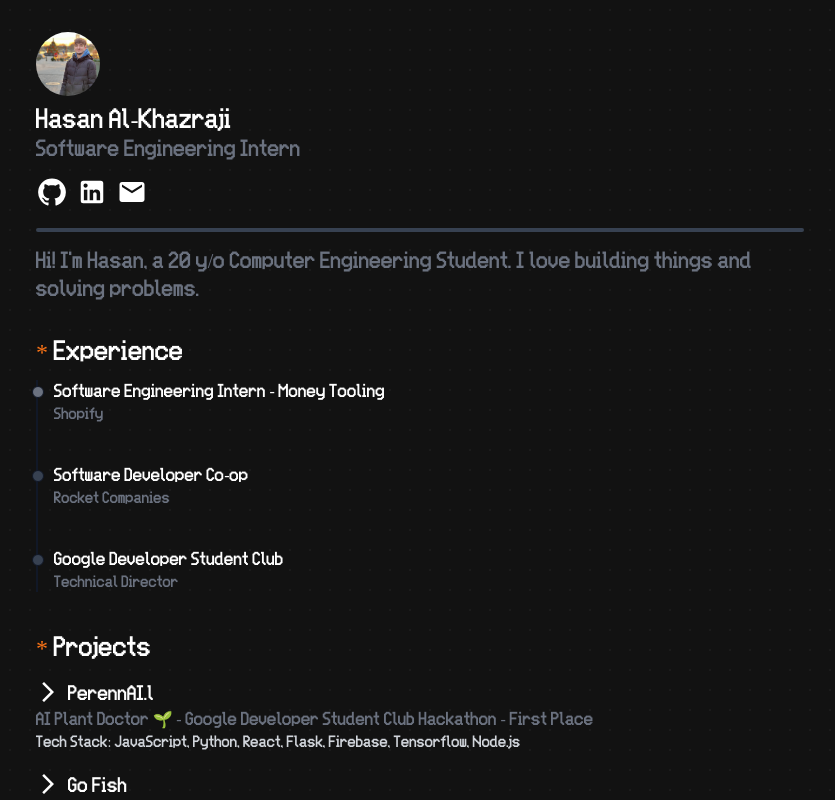
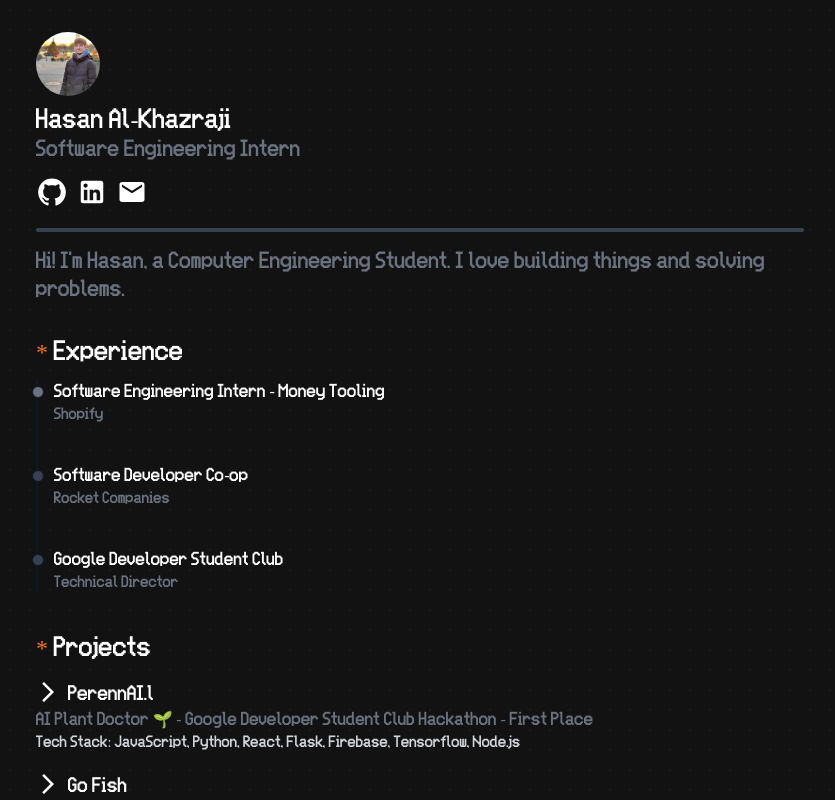
Before and after one commit to Hasan-Al-Khazraji/portfolio, a React (Create React App) app: page / in a window 1280 px wide. Shown: the top 800 px of the page, without its empty margins (220-1055 px from the left). Built offline with nearby package versions, Linux system fonts and the light colour scheme.

Commit message:
Update About component

```diff
--- a/src/components/About.jsx
+++ b/src/components/About.jsx
@@ -4,7 +4,7 @@ import Projects from './Projects';
 export default function About() {
     return (
         <div>
-            <h2 className="text-gray-500 text-xl mb-8">Hi! I'm Hasan, a 20 y/o Computer Engineering Student. I love building things and solving problems.</h2>
+            <h2 className="text-gray-500 text-xl mb-8">Hi! I'm Hasan, a Computer Engineering Student. I love building things and solving problems.</h2>
             <Experience />
             <Projects />
         </div>
```
